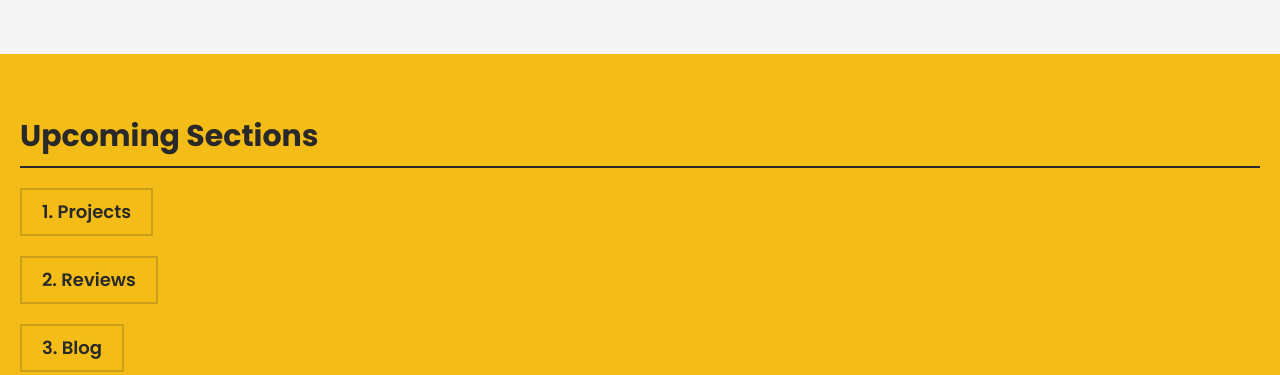
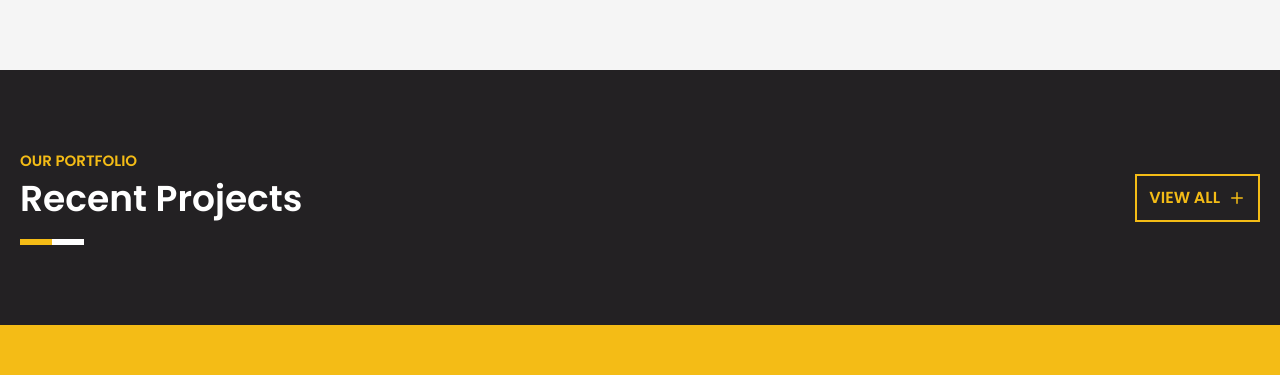
Before and after one commit to sababashfak/fastflow_frontend, a React (Vite) app: page / in a window 1280 px wide. Shown: the part 3592-3967 px from the top of the page. Built offline with nearby package versions, Linux system fonts and the light colour scheme.

Commit message:
portfolio section top complete

```diff
--- /dev/null
+++ b/src/components/Home/Projects.tsx
@@ -0,0 +1,30 @@
+import { FiPlus } from "react-icons/fi";
+import { Link } from "react-router-dom";
+import SectionTop from "../shared/SectionTop";
+
+const Projects = () => {
+  return (
+    <section className="bg-[#232123] py-16 md:py-20">
+      <div className="container">
+        <div className="flex flex-wrap items-start justify-between gap-x-10 gap-y-2">
+          <SectionTop
+            title="Our Portfolio"
+            subtitle="Recent Projects"
+            titleClass="text-primary"
+            subtitleClass="text-white"
+            rightBarClass="bg-white"
+            containerClass="text-left items-start"
+          />
+          <Link
+            to="/projects"
+            className="mt-6 flex items-center gap-2 border-2 border-primary px-3 py-2.5 font-semibold uppercase text-primary duration-300 hover:bg-primary hover:text-dark"
+          >
+            View All <FiPlus className="text-lg" />
+          </Link>
+        </div>
+      </div>
+    </section>
+  );
+};
+
+export default Projects;
--- a/src/components/Home/RequestCallback.tsx
+++ b/src/components/Home/RequestCallback.tsx
@@ -47,7 +47,7 @@ const RequestCallback = () => {
               touch with you shortly to discuss your project needs.
             </p>
           </div>
-          <div className="mx-auto w-full max-w-md rounded-md bg-white p-5 shadow-[0_2px_10px_rgba(0,0,0,0.075)] md:min-w-[380px]">
+          <div className="mx-auto w-full max-w-md rounded-md bg-white p-5 shadow-[0_2px_10px_rgba(0,0,0,0.075)] md:min-w-[380px] lg:p-7">
             <Form {...form}>
               <form
                 className="space-y-4"
--- /dev/null
+++ b/src/interfaces/project.ts
@@ -0,0 +1 @@
+export interface TProject {}
--- a/src/pages/Home.tsx
+++ b/src/pages/Home.tsx
@@ -2,6 +2,7 @@ import AboutUs from "../components/Home/AboutUs";
 import Hero from "../components/Home/Hero";
 import NextSections from "../components/Home/NextSections";
 import OurServices from "../components/Home/OurServices";
+import Projects from "../components/Home/Projects";
 import RequestCallback from "../components/Home/RequestCallback";
 import WhyChooseUs from "../components/Home/WhyChooseUs";
 
@@ -13,6 +14,7 @@ const Home = () => {
       <OurServices />
       <WhyChooseUs />
       <RequestCallback />
+      <Projects />
       <NextSections />
     </main>
   );
```
